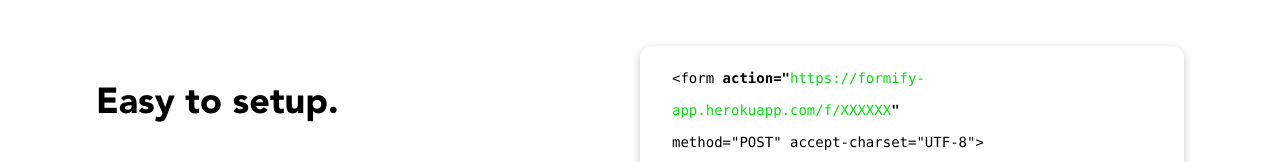
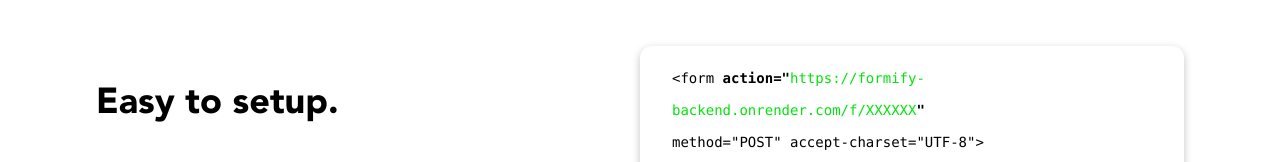
Before and after one commit to tarunfy/formify-frontend, a React (Create React App) app: page / in a window 1280 px wide. Shown: the part 1245-1407 px from the top of the page. Built offline with nearby package versions, Linux system fonts and the light colour scheme; no server answers.

Commit message:
update backend url

```diff
--- a/src/components/Configure.jsx
+++ b/src/components/Configure.jsx
@@ -11,7 +11,7 @@
 import "react-toastify/dist/ReactToastify.css";
 
 const Configure = ({ formId, isDark, history }) => {
-  const endPoint = `https://formify-app.herokuapp.com/f/${formId}`;
+  const endPoint = `${process.env.REACT_APP_BASE_URL}f/${formId}`;
 
   const [placeholder, setPlaceholder] = useState("");
   const [formName, setFormName] = useState("");
--- a/src/pages/Home.jsx
+++ b/src/pages/Home.jsx
@@ -76,7 +76,7 @@
             <code className="text-left tablet:text-sm text-xs  dark:text-white dark:bg-myblack tablet:leading-8 leading-normal px-8 py-4  rounded-xl shadow-customDark2">
               &#60;form <strong>action="</strong>
               <span className="text-mygreen">
-                https://formify-app.herokuapp.com/f/XXXXXX
+                {process.env.REACT_APP_BASE_URL}f/XXXXXX
               </span>
               <strong>"</strong>
               <br /> method="POST" accept-charset="UTF-8"&#62;
```
